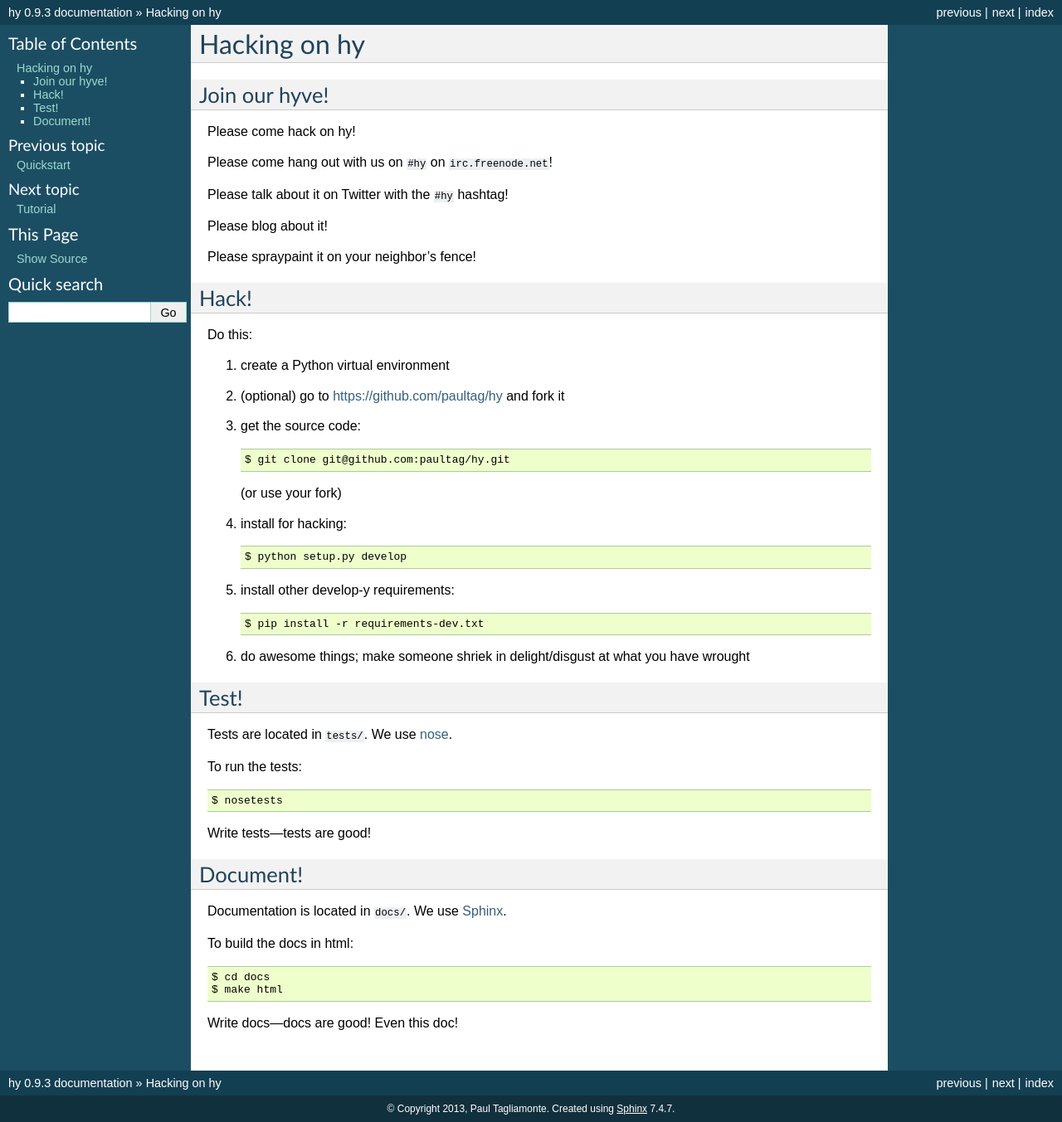
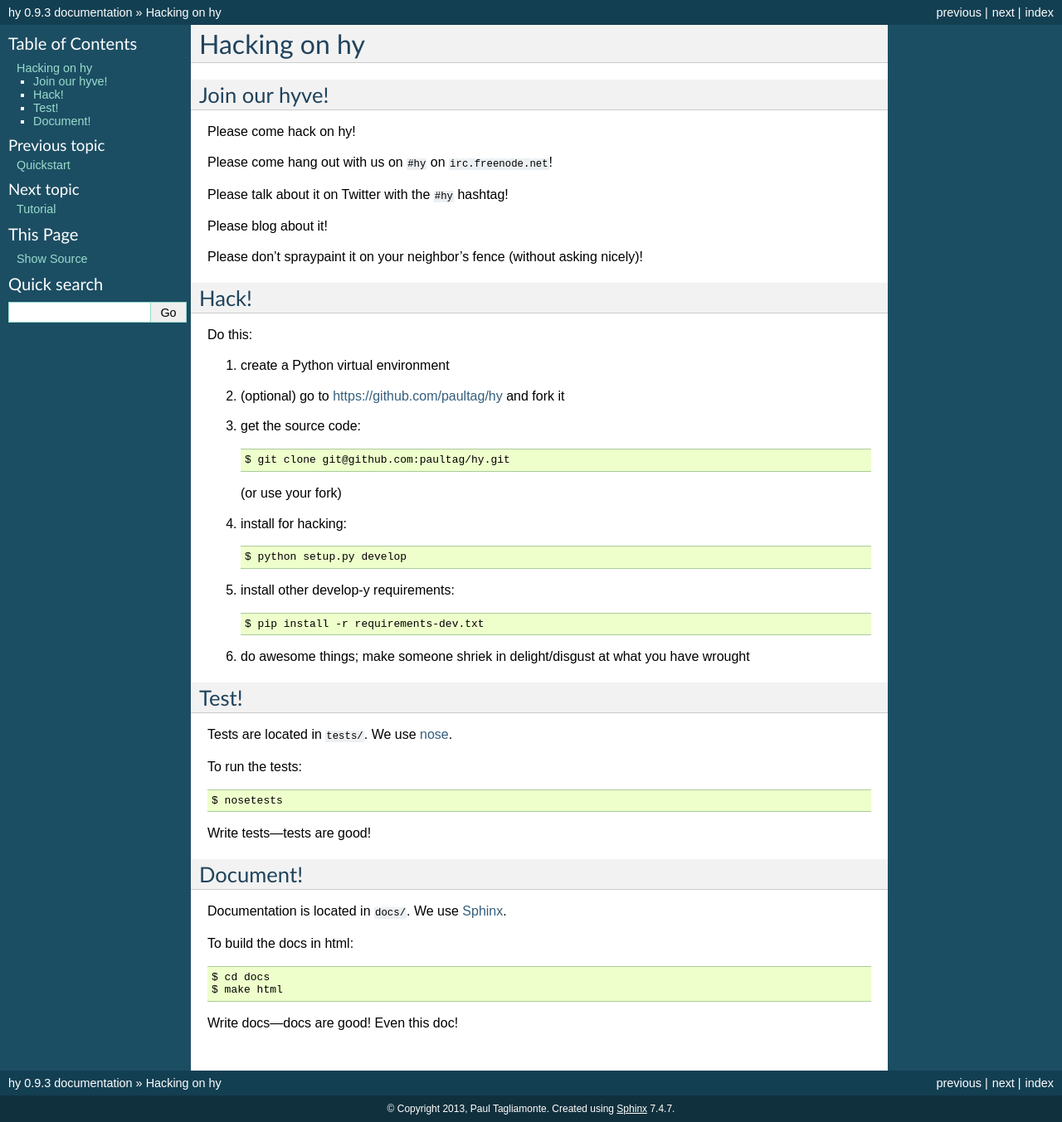
Before and after one commit to hylang/hy, a Sphinx documentation site: the page built from docs/hacking.rst, in a window 1280 px wide. Shown: the whole page at 83% size. Built offline with Sphinx 7.4.7, drawn with Linux system fonts in a browser that asks for light colours.

Commit message:
Fix to be more friendly

```diff
--- a/docs/hacking.rst
+++ b/docs/hacking.rst
@@ -13,7 +13,7 @@ Please talk about it on Twitter with the ``#hy`` hashtag!
 
 Please blog about it!
 
-Please spraypaint it on your neighbor's fence!
+Please don't spraypaint it on your neighbor's fence (without asking nicely)!
 
 
 Hack!
```
